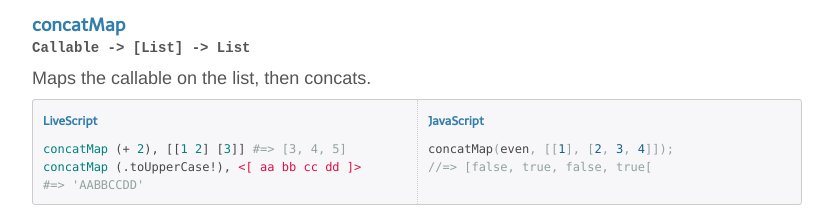
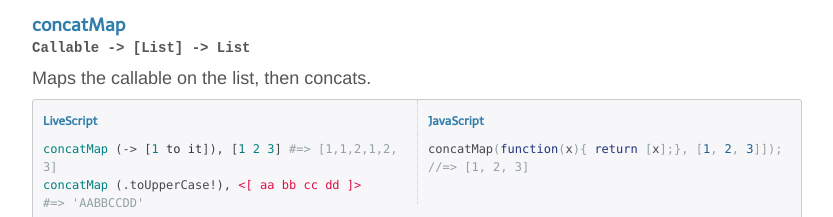
Before and after one commit to gkz/prelude-ls, a website: page index.html in a window 1280 px wide. Shown: the part 8594-8811 px from the top of the page, without its empty margins (388-1221 px from the left). Drawn offline with nearby package versions, Linux system fonts and the light colour scheme.

Commit message:
fixed concatMap docs, closes #10

```diff
--- a/index.html
+++ b/index.html
@@ -983,7 +983,7 @@
             <div class="example-ls">
               <h5>LiveScript</h5>
 <pre class="prettyprint lang-ls">
-concatMap (+ 2), [[1 2] [3]] #=> [3, 4, 5]
+concatMap (-> [1 to it]), [1 2 3] #=> [1,1,2,1,2,3]
 concatMap (.toUpperCase!), <[ aa bb cc dd ]>
 #=> 'AABBCCDD'
 </pre>
@@ -991,8 +991,8 @@ concatMap (.toUpperCase!), <[ aa bb cc dd ]>
             <div class="example-js">
               <h5>JavaScript</h5>
 <pre class="prettyprint lang-js">
-concatMap(even, [[1], [2, 3, 4]]);
-//=> [false, true, false, true[
+concatMap(function(x){ return [x];}, [1, 2, 3]]);
+//=> [1, 2, 3]
 
 
 </pre>
```
